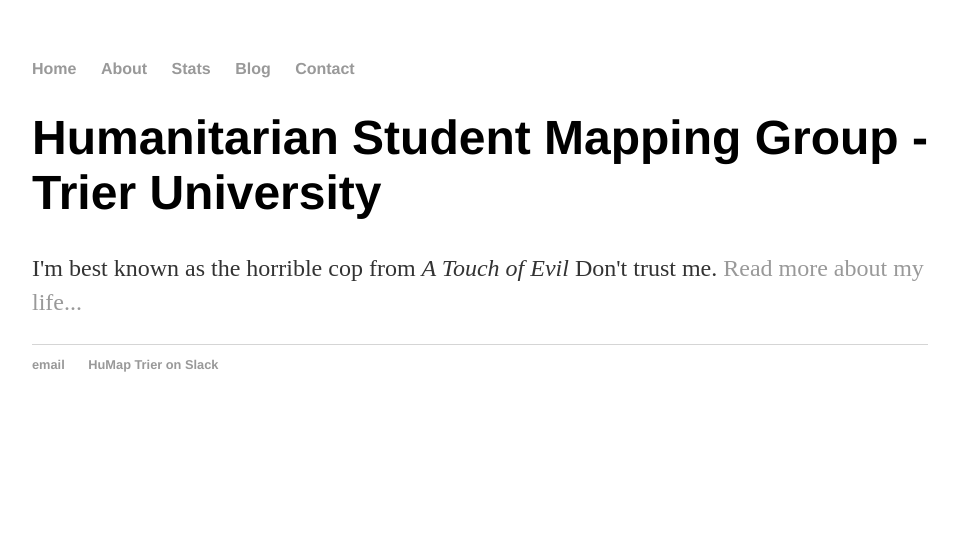
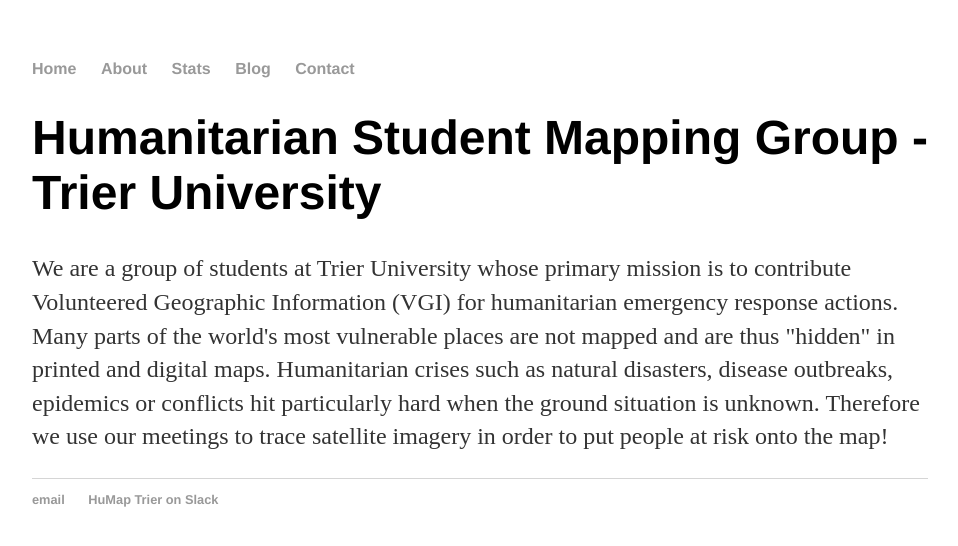
Before and after one commit to humap-trier/humap-trier.github.io, a Jekyll site: the page built from index.html, in a window 1280 px wide. Shown: the top 546 px of the page, without its empty margins (160-1118 px from the left). Built offline with Jekyll 4.4.1, drawn with Linux system fonts in a browser that asks for light colours.

Commit message:
Update index.html
added info about the group

```diff
--- a/index.html
+++ b/index.html
@@ -4,5 +4,8 @@
 ---
 <div class="blurb">
 	<h1>Humanitarian Student Mapping Group - Trier University</h1>
-	<p>I'm best known as the horrible cop from <em>A Touch of Evil</em> Don't trust me. <a href="/about">Read more about my life...</a></p>
+<p>We are a group of students at Trier University whose primary mission is to contribute Volunteered Geographic Information (VGI) for humanitarian emergency response actions.
+Many parts of the world's most vulnerable places are not mapped and are thus "hidden" in printed and digital maps. Humanitarian crises such as natural disasters,
+disease outbreaks, epidemics or conflicts hit particularly hard when the ground situation is unknown. Therefore we use our meetings to trace satellite imagery in order to put
+	people at risk onto the map!</p>
 </div><!-- /.blurb -->
```
